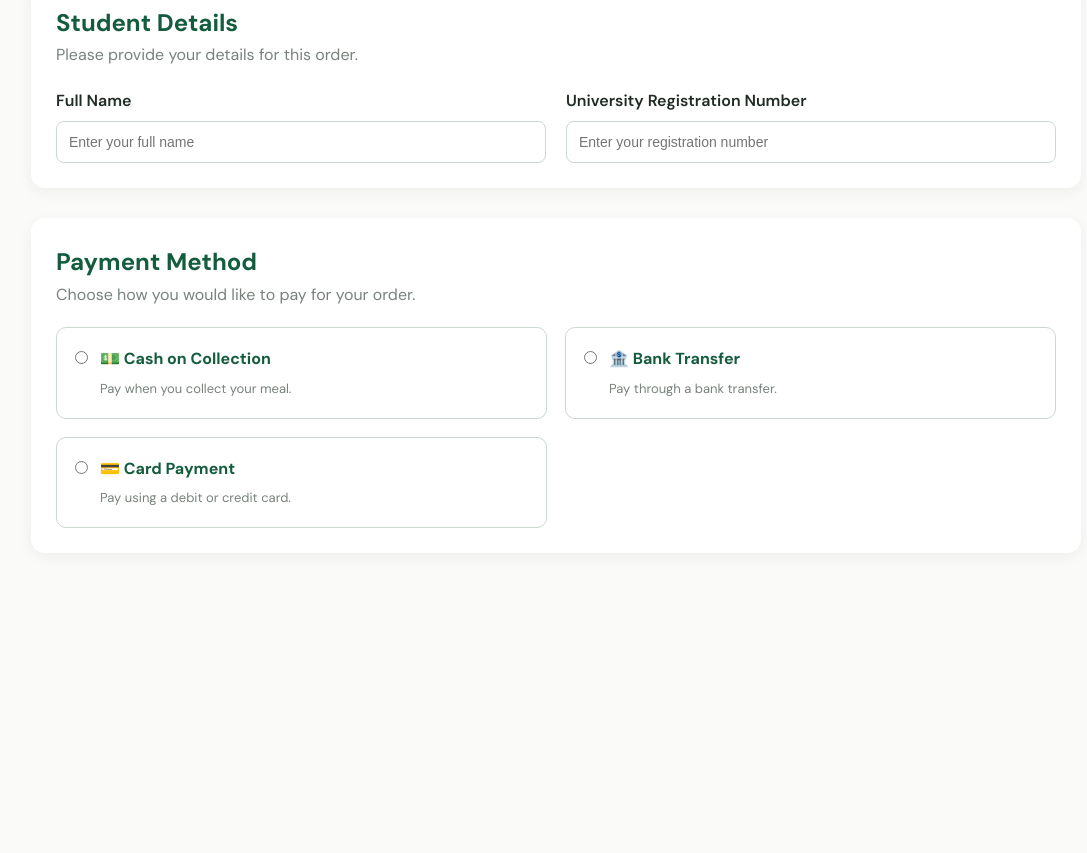
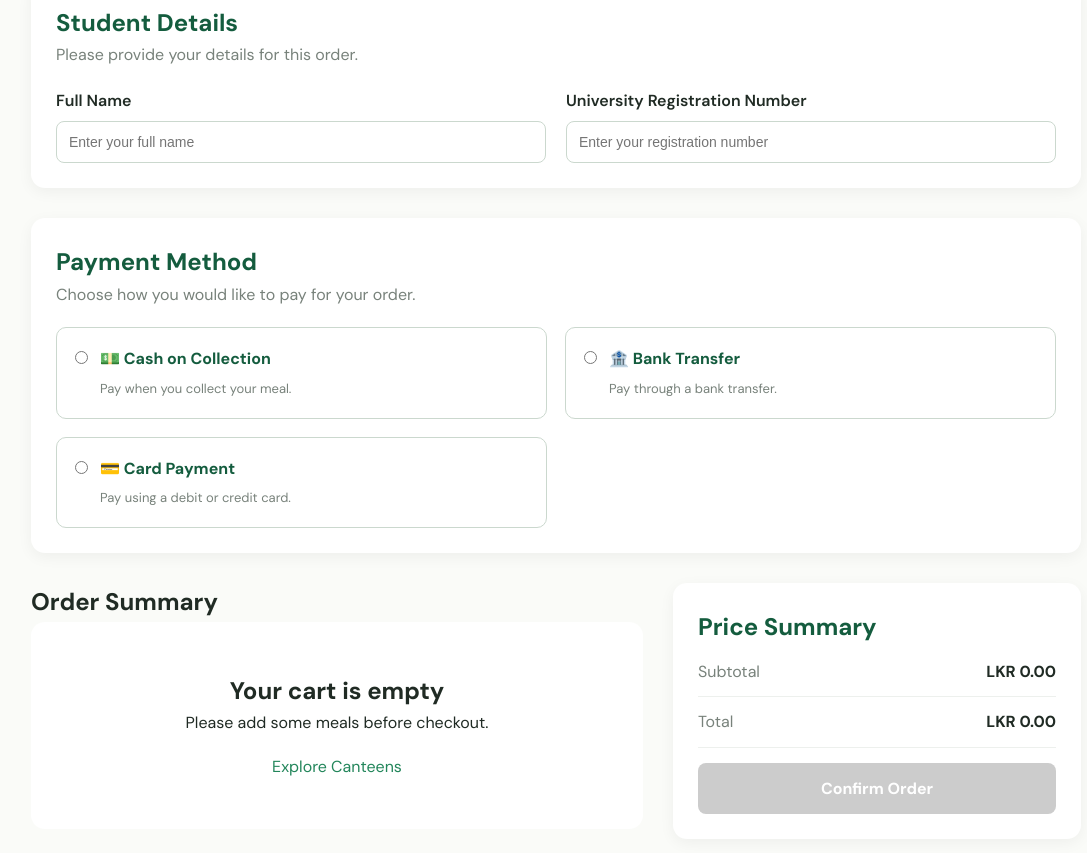
Before and after one commit to samirunawarathna0926-bot/UniCanteen, a website built with Vite: page checkout.html in a window 1280 px wide. Shown: the part 265-1118 px from the top of the page, without its empty margins (84-1171 px from the left). Before the commit the page ends 868 px from the top, so only its background shows below. Built offline with nearby package versions, Linux system fonts and the light colour scheme.

Commit message:
Complete checkout and payment functionality

```diff
--- a/checkout.html
+++ b/checkout.html
@@ -123,6 +123,47 @@
 
 </section>
 
+
+<!-- Order Summary -->
+<section class="checkout-content">
+
+    <div class="checkout-order">
+
+        <h2>Order Summary</h2>
+
+        <div id="checkout-items">
+            Loading your order...
+        </div>
+
+    </div>
+
+    <div id="checkout-summary">
+
+        <h2>Price Summary</h2>
+
+        <div class="confirmation-row">
+            <span>Subtotal</span>
+            <strong id="checkout-subtotal">LKR 0.00</strong>
+        </div>
+
+        <div class="confirmation-row">
+            <span>Total</span>
+            <strong id="checkout-total">LKR 0.00</strong>
+        </div>
+
+        <button
+            type="button"
+            id="confirm-order-button"
+            disabled
+        >
+            Confirm Order
+        </button>
+
+    </div>
+
+</section>
+
+
 <script type="module" src="/src/cart-count.js"></script>
 <script type="module" src="/src/checkout.js"></script>
 
```
Also changed, not shown: confirmation.html (+5 -0 lines), src/confirmation.js (+7 -0 lines).
